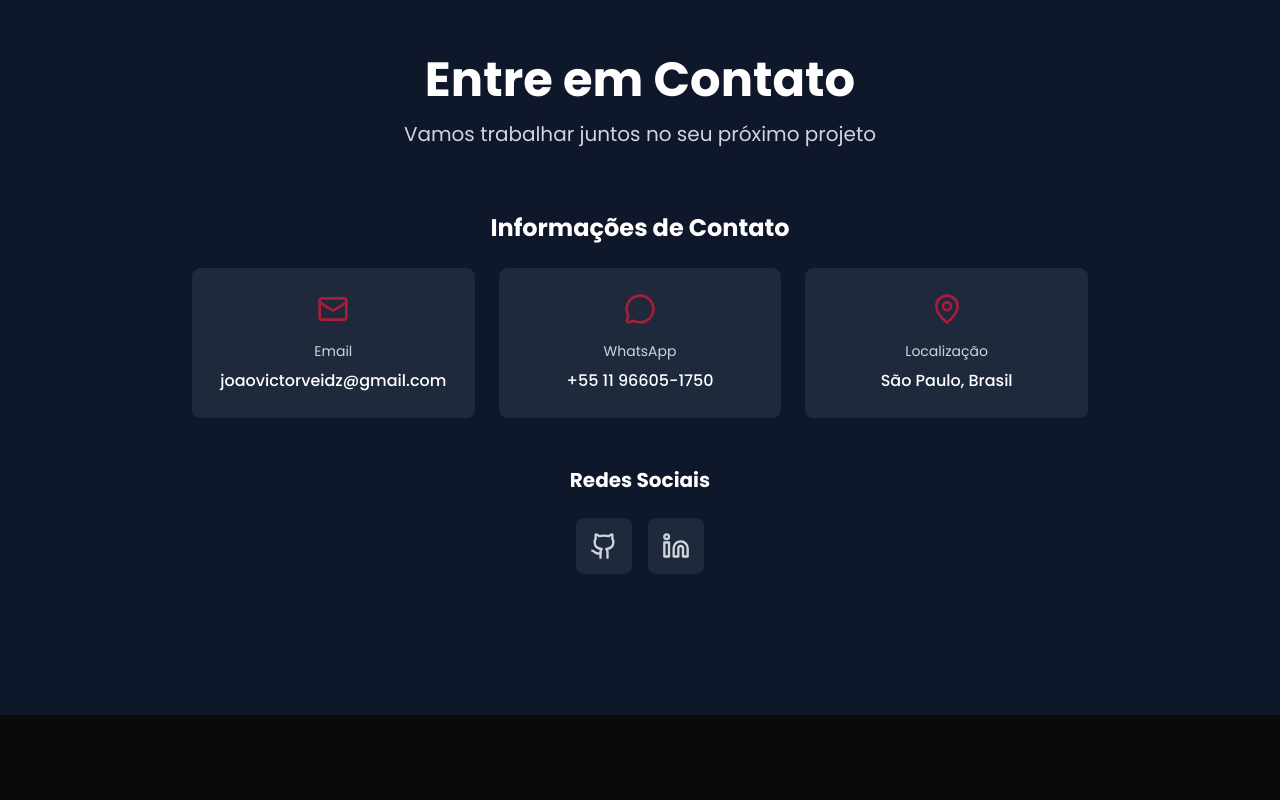
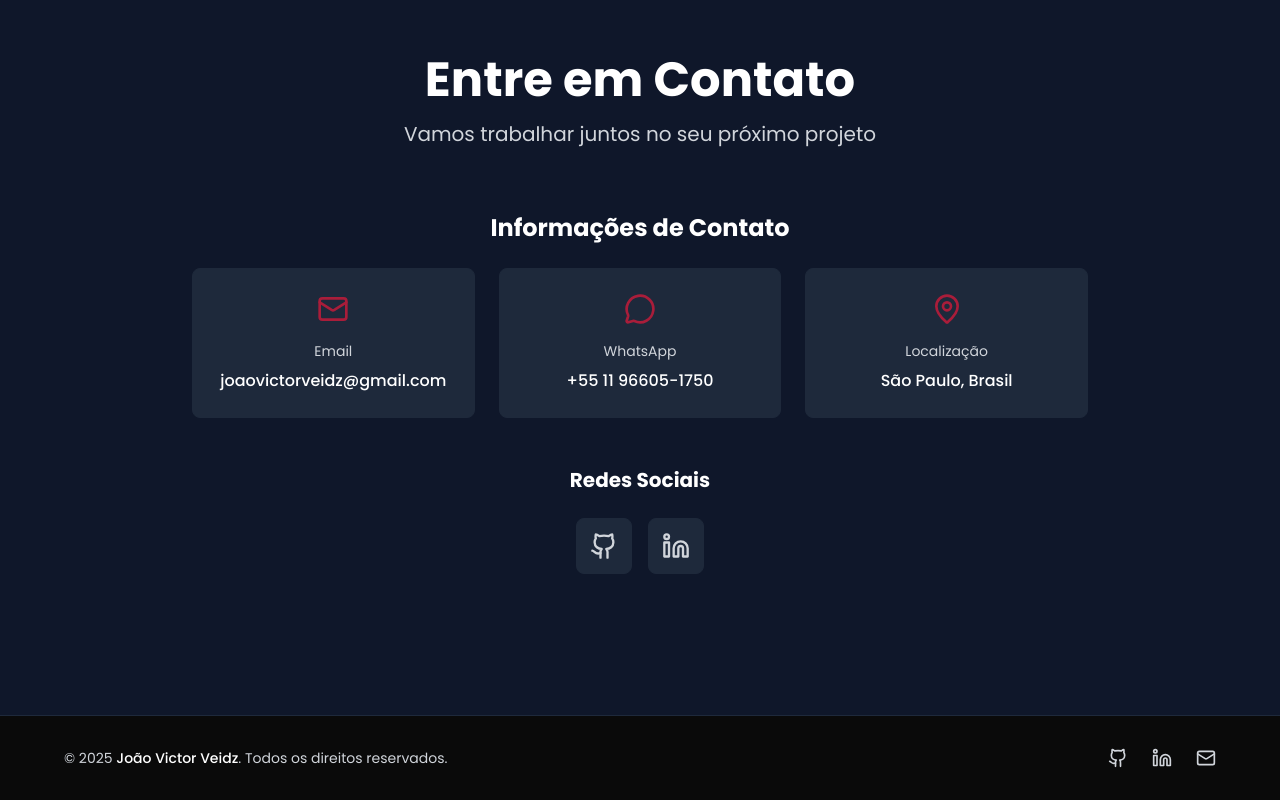
Before and after one commit to veidz/portfolio, a Next.js app: page / in a window 1280 px wide. Shown: the part 7327-8127 px from the top of the page. Before the commit the page ends 8042 px from the top, so only its background shows below. Built offline with nearby package versions, Linux system fonts and the light colour scheme.

Commit message:
feat: add Footer component

```diff
--- a/src/app/page.tsx
+++ b/src/app/page.tsx
@@ -5,6 +5,7 @@ import { Skills } from '@/components/Skills/Skills'
 import { Projects } from '@/components/Projects/Projects'
 import { Experience } from '@/components/Experience/Experience'
 import { Contact } from '@/components/Contact/Contact'
+import { Footer } from '@/components/Footer/Footer'
 
 export default function Home() {
   return (
@@ -258,6 +259,7 @@ export default function Home() {
           },
         ]}
       />
+      <Footer name='João Victor Veidz' />
     </div>
   )
 }
--- /dev/null
+++ b/src/components/Footer/Footer.tsx
@@ -0,0 +1,51 @@
+'use client'
+
+import { Github, Linkedin, Mail } from 'lucide-react'
+import { FooterProps } from './Footer.types'
+
+export const Footer = ({
+  name,
+  year = new Date().getFullYear(),
+}: FooterProps) => {
+  return (
+    <footer className='bg-bg-primary border-t border-border-primary py-8'>
+      <div className='container mx-auto px-4'>
+        <div className='max-w-6xl mx-auto flex flex-col md:flex-row justify-between items-center gap-4'>
+          <div className='text-text-secondary text-sm'>
+            © {year}{' '}
+            <span className='text-text-primary font-medium'>{name}</span>. Todos
+            os direitos reservados.
+          </div>
+
+          <div className='flex items-center gap-6'>
+            <a
+              href='https://github.com/veidz'
+              target='_blank'
+              rel='noopener noreferrer'
+              className='text-text-secondary hover:text-brand transition-colors'
+              aria-label='GitHub'
+            >
+              <Github size={20} strokeWidth={2} />
+            </a>
+            <a
+              href='https://linkedin.com/in/veidz'
+              target='_blank'
+              rel='noopener noreferrer'
+              className='text-text-secondary hover:text-brand transition-colors'
+              aria-label='LinkedIn'
+            >
+              <Linkedin size={20} strokeWidth={2} />
+            </a>
+            <a
+              href='mailto:joaovictorveidz@gmail.com'
+              className='text-text-secondary hover:text-brand transition-colors'
+              aria-label='Email'
+            >
+              <Mail size={20} strokeWidth={2} />
+            </a>
+          </div>
+        </div>
+      </div>
+    </footer>
+  )
+}
--- /dev/null
+++ b/src/components/Footer/Footer.types.ts
@@ -0,0 +1,4 @@
+export interface FooterProps {
+  name: string
+  year?: number
+}
```
